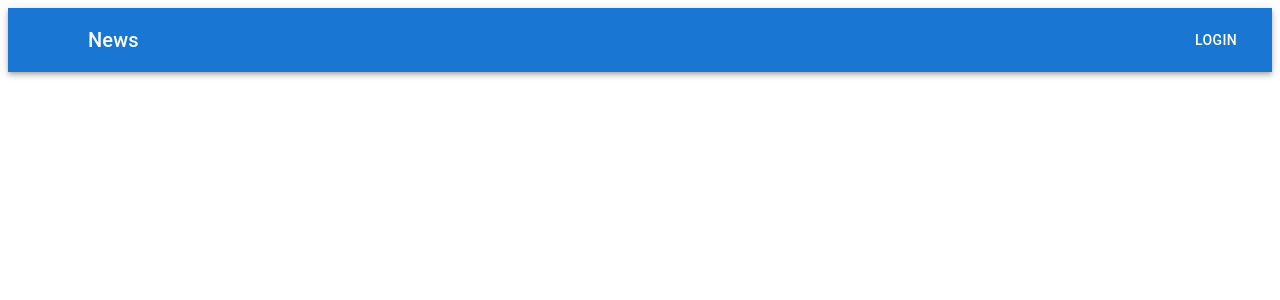
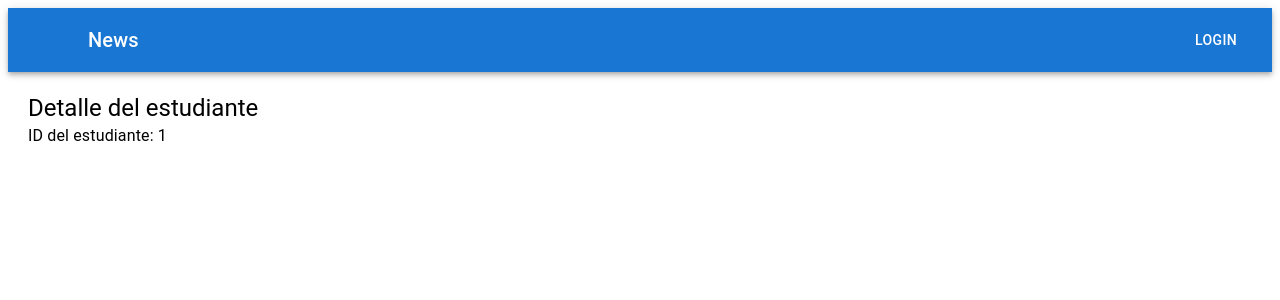
Before and after one commit to AriStW/api-gestion-estudiantes-frontend, a React (Vite) app: page /student/1 in a window 1280 px wide. Shown: the top 300 px of the page. Built offline with nearby package versions, Linux system fonts and the light colour scheme; no server answers; some icons are missing.

Commit message:
component name correction

```diff
--- a/src/App.jsx
+++ b/src/App.jsx
@@ -4,7 +4,7 @@ import NavBar from './components/NavBar';
 import MenuDrawer from './components/MenuDrawer';
 import ListOfStudents from './pages/ListOfStudents';
 import { Route, Routes } from 'react-router';
-import oneStudent from './pages/Student';
+import OneStudent from './pages/Student';
 
 function App() {
  const [isOpenDrawer, setIsOpenDrawer] = useState(false);
@@ -17,7 +17,7 @@ function App() {
 
       <Routes>
        <Route index path="/" element={<ListOfStudents />} />
-       <Route path="/student/:id" element={<oneStudent />} />
+       <Route path="/student/:id" element={<OneStudent />} />
       </Routes>
       </Box>
    </>
--- a/src/pages/Student.jsx
+++ b/src/pages/Student.jsx
@@ -3,7 +3,7 @@ import { useEffect, useState } from "react";
 import { useParams } from "react-router-dom";
 import { getStudent } from "../services/getStudent";
 
-const oneStudent = () => {
+const OneStudent = () => {
   const { id } = useParams();
   const [studentSelected, setstudentSelected] = useState();
 
@@ -23,4 +23,4 @@ const oneStudent = () => {
   );
 };
 
-export default oneStudent;
+export default OneStudent
```
